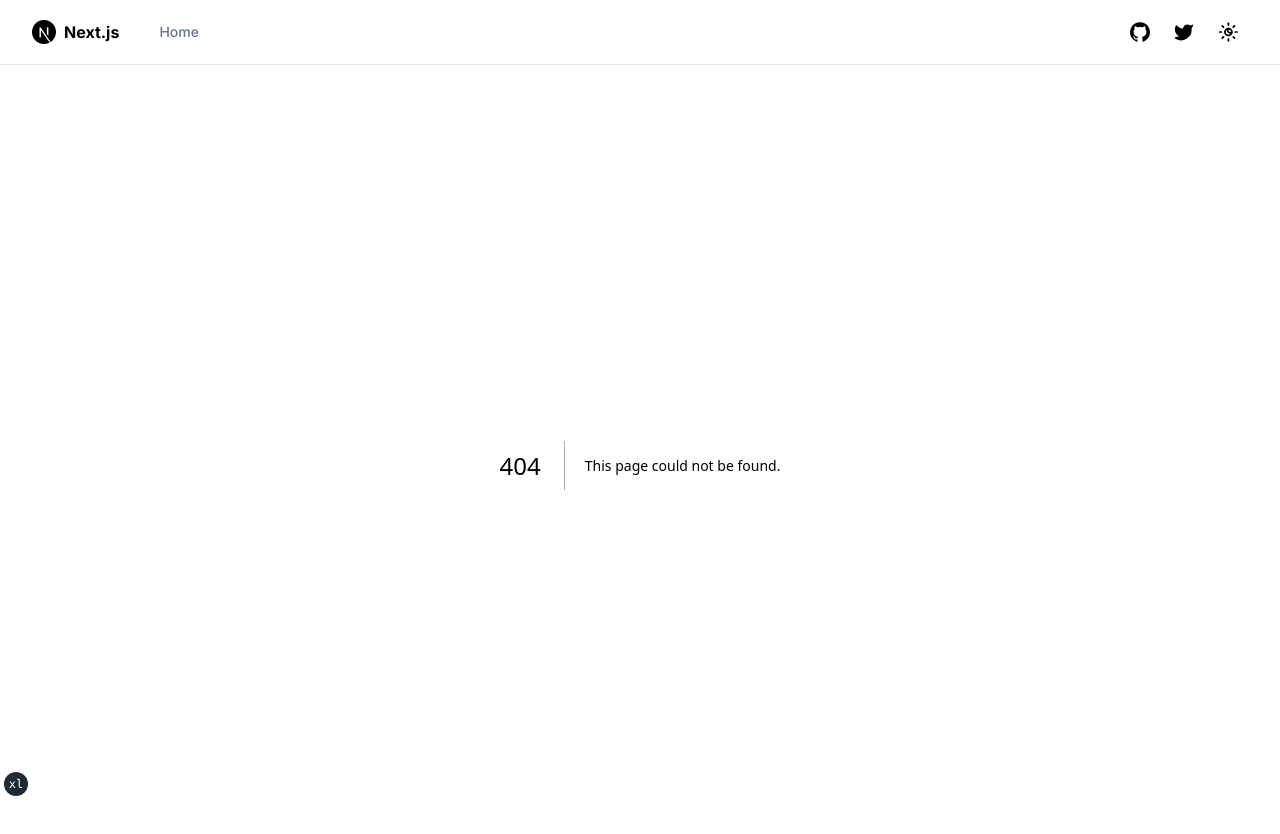
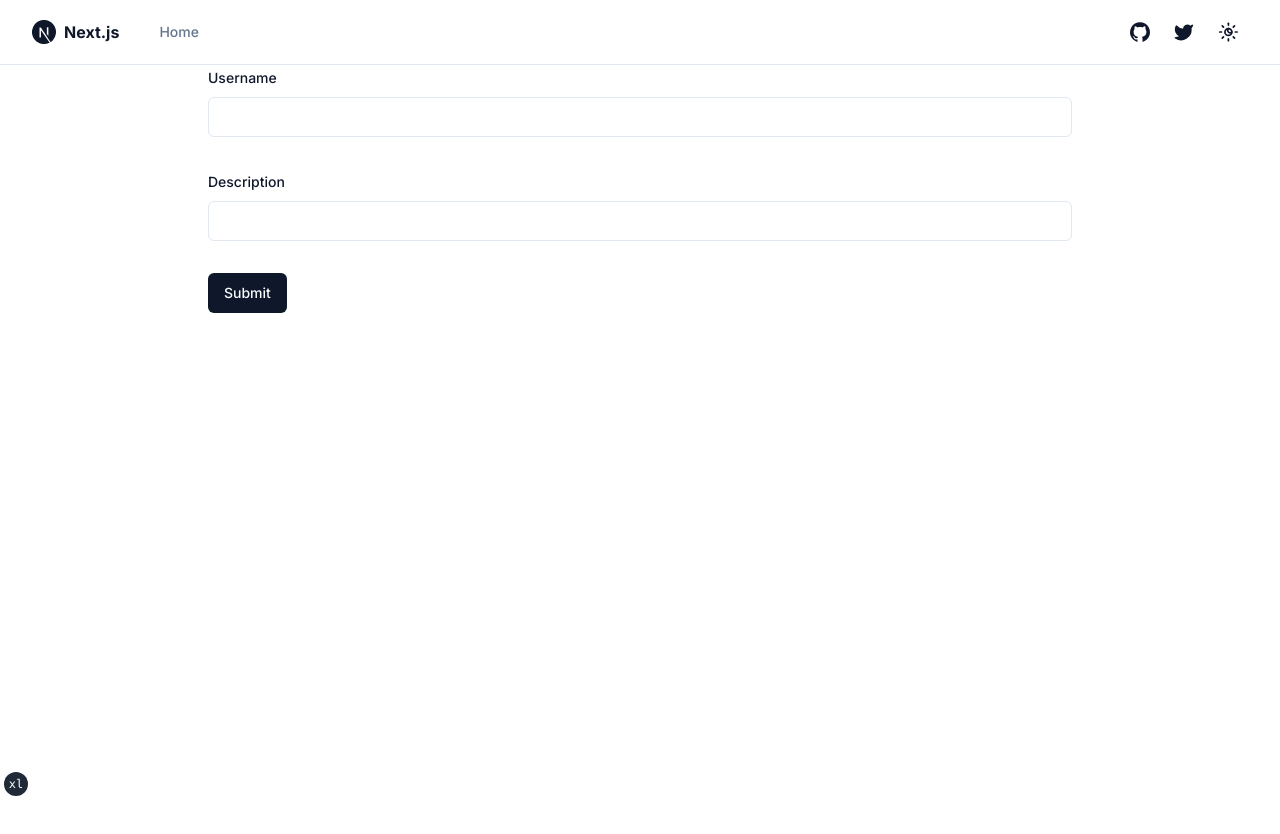
Before and after one commit to D-Rekk/two-do, a Next.js app: page /addNote in a window 1280 px wide. Before the commit this address had no page. Shown: the top 834 px of the page. After the commit the page ends 800 px from the top, so only its background shows below. Built offline with nearby package versions, Linux system fonts and the light colour scheme.

Commit message:
Defined addNote

```diff
--- /dev/null
+++ b/app/addNote/layout.tsx
@@ -0,0 +1,9 @@
+import { RootLayoutProps } from "../layout"
+
+export default function AddNoteLayout ({children}: RootLayoutProps){
+  return(
+    <div className="mx-auto w-5/6 max-w-4xl max-md:px-1 md:px-4">
+      {children}
+    </div>
+  )
+}
--- /dev/null
+++ b/app/addNote/page.tsx
@@ -0,0 +1,7 @@
+import { ProfileForm } from "@/components/form"
+
+export default function AddNote(){
+  return (
+    <ProfileForm />
+  )
+}
```
